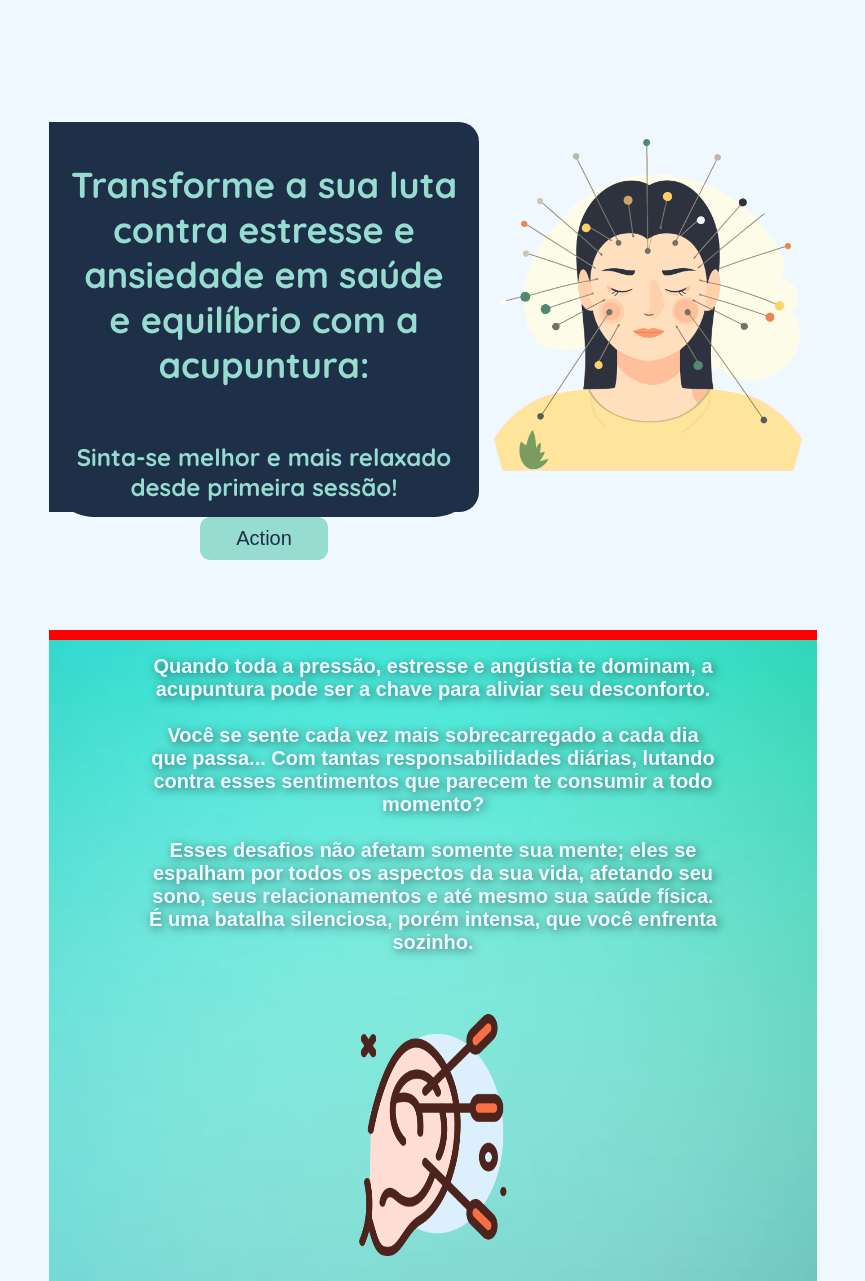
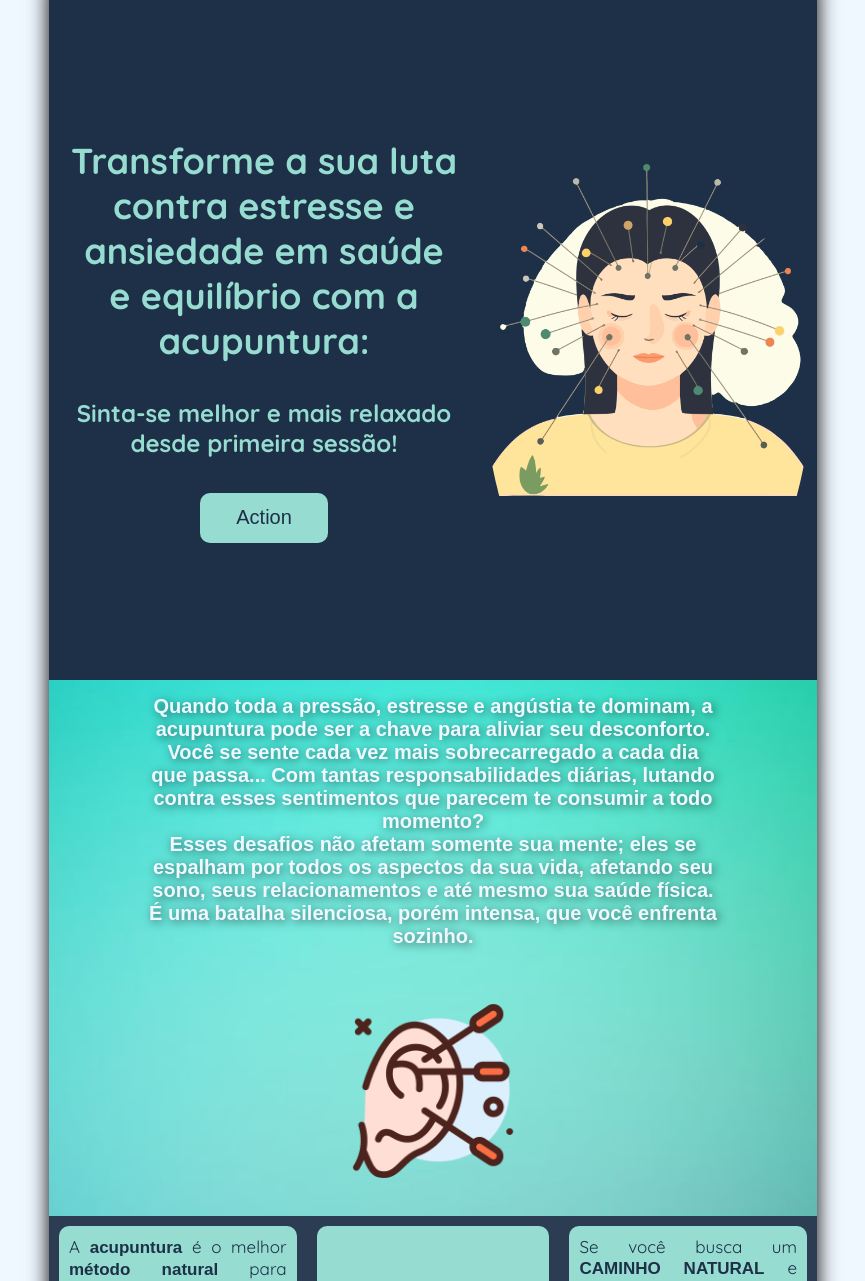
Before and after one commit to Marcos-Pinheiro-Silva/PROJETO, a plain HTML site: page index.html in a window 1280 px wide. Shown: the part 100-1381 px from the top of the page, without its empty margins (207-1072 px from the left). Drawn offline with nearby package versions, Linux system fonts and the light colour scheme.

Commit message:
finalizado
1

```diff
--- a/estilos/media-query.css
+++ b/estilos/media-query.css
@@ -10,7 +10,7 @@ Grandes telas: acima de 1200
     --cor2:#1D3047;
 }
 
-@media screen and (min-width:768px) and (max-width:992px) {
+@media screen and (min-width:768px) and (max-width:992px) { /*tablet*/
 
     menu {
         display: block;
@@ -159,10 +159,15 @@ Grandes telas: acima de 1200
         border-radius: 20px;
         box-shadow: 0px 0px 20px aliceblue;
     }
-
+    #imgcelular{
+        display: none;
+    }
 }
 
 @media screen and (min-width:992px) and (max-width:1200px) {
+    #menu{
+        display: none;
+    }
         #burguer {
             display: none;
         }
@@ -377,8 +382,11 @@ Grandes telas: acima de 1200
 
 }
 @media screen and (min-width:1200px)and (max-width:5000px) {
+    #menu{
+        display: none;
+    }
     #logo{
-        background-color: var(--cor2);
+        background-color: var(--cor1);
     }
     #burguer {
         display: none;
@@ -388,14 +396,15 @@ Grandes telas: acima de 1200
         display: none;
     }
     main {
-        background-color: red;
-        margin-left:20%; ;
+        margin-left:20%;
         margin-right: 20%;
+        box-shadow: 0px 0px 20px black;
     }
     #container2 {
-        height: 650px;
         width: 100%;
+        height: 700px;
         margin-top: 0px;
+        background-color: var(--cor2);
 
     }
 
@@ -406,35 +415,34 @@ Grandes telas: acima de 1200
         height: 100%;
         width: 44%;
         float: right;
-        border-radius: 50%;
+        margin: auto;
+        object-fit: contain;
+        border-radius: 100%;
 
     }
 
     #box-action{
-        border-top-right-radius: 20px;
+        display: flex;
+        flex-direction: column;
+        justify-content: center;
+        align-items: center;
         height: 100%;
     }
 
     #container2 h2 {
-        display: flex;
-        flex-direction: column;
-        align-items: center;
         float:left ;
-        height: 60%;
+        height: 100%;
         width: 56%;
-        margin-top: 142px;
         text-align: left;
+        margin: 0px;
         background-color: var(--cor2);
-        border-bottom-right-radius: 20px;
     }
 
      #box-action > p {
-        background-color: var(--cor2);
         text-align: left;
         text-align: center;
-        margin-top: 20px;
-        border-radius: 50px;
         color: var(--cor1);
+        background-color: var(--cor2);
     }
 
 
@@ -442,11 +450,19 @@ Grandes telas: acima de 1200
         display: none;
     }
     #bottom-actionh2{
+        margin: 0px;
+        margin-top: 20px;
         height: 30px;
         border-radius: 10px;
         padding: 10px;
         width: 25%;
         background-color:var(--cor1);
+        margin-left: auto;
+        margin-right: auto;
+
+    }
+    #co2 {
+        margin: 0px;
     }
     #bottom-actionh2 a {
         color: var(--cor2);
@@ -455,7 +471,7 @@ Grandes telas: acima de 1200
         background-color: var(--cor1);
         color: var( --cor2);
         border-radius: 10px;
-        box-shadow: 0px 0px 20px aliceblue;
+        box-shadow: 0px 0px 300px aliceblue;
     }
 
     section h1 {
@@ -468,34 +484,33 @@ Grandes telas: acima de 1200
     }
 
     #imagem3 {
-        position: relative;
+        display: flex;
+        flex-direction: column;
         background-image: url(../IMAGENS/bg1.png);
         background-position: center center;
         background-size: cover;
-        height: 670px;
-        width: 100%;
-        box-sizing: 0;
+        height: 100%;
         margin: 0px;
-        }
+    }
 
     #imagem3 h1 {
         display: block;
         text-align: center;
         padding-top: 15px;
+        height: 100%;
         padding-right: 100px;
         padding-left: 100px;
         color: aliceblue;
         text-shadow: 2px 2px 10px rgba(0, 0, 0, 0.555);
         font-size: 20px;
     }
-    #imagem3 img {
-        display: block;
-        position: absolute;
-        top: 50%;
-        left: 50%;
-        transform: translate(-50%, -4%);
-        height: 52%;
-        width: 30%;
+        #imagem3 img {
+        display: flex;
+        margin: auto;
+        height: 250px;
+        width: 250px;
+        object-fit: cover;
+
     }
 
     section p {
--- a/index.html
+++ b/index.html
@@ -41,8 +41,6 @@
         </div>
         <main>
             <div id="container">
-                <img id="imgcelular" src="IMAGENS/imagem2p.jpg" alt="imagem1">
-
                 <img id="imgtablet" src="IMAGENS/img1200-1.jpg">
             </div>
             <div>
@@ -80,15 +78,15 @@
                             <h1>
                                 Quando toda a pressão, estresse e angústia te dominam, a acupuntura pode ser a chave para aliviar seu desconforto.
                                 <br>
-                                <br>
+
                                 Você se sente cada vez mais sobrecarregado a cada dia que passa... Com tantas responsabilidades diárias, lutando contra esses sentimentos que parecem te consumir a todo momento?
-                                <br>
+
                                 <br>
                                 Esses desafios não afetam somente sua mente; eles se espalham por todos os aspectos da sua vida, afetando seu sono, seus relacionamentos e até mesmo sua saúde física.
                                 <br>
                                 É uma batalha silenciosa, porém intensa, que você enfrenta sozinho.
                             </h1>
-
+                            <br>
                             <img id="img3-1" src="IMAGENS/aculpunturaimg3.png" alt=""img3>
                         </picture>
                     </div>
--- a/style.css
+++ b/style.css
@@ -59,15 +59,26 @@ i#burguer:hover{
 #itens > ul > li {
     height: 100%;
     background-color:var(--cor2);
-    padding: 10px;
     border: 1px solid black;
+}
+#itens > ul > li:hover {
+    background-color:var(--cor1);
+    color: var(--cor2);
+    transition: 0.5s;
 }
 
 #itens > ul > li > a {
     display: block;
+    height: 100%;
+    padding: 10px;
     text-decoration: none;
     color:var(--cor1);
     font-size: 20px;
+
+}
+#itens > ul > li > a:hover{
+    display: block;
+    color: var(--cor2);
 
 }
 
```
